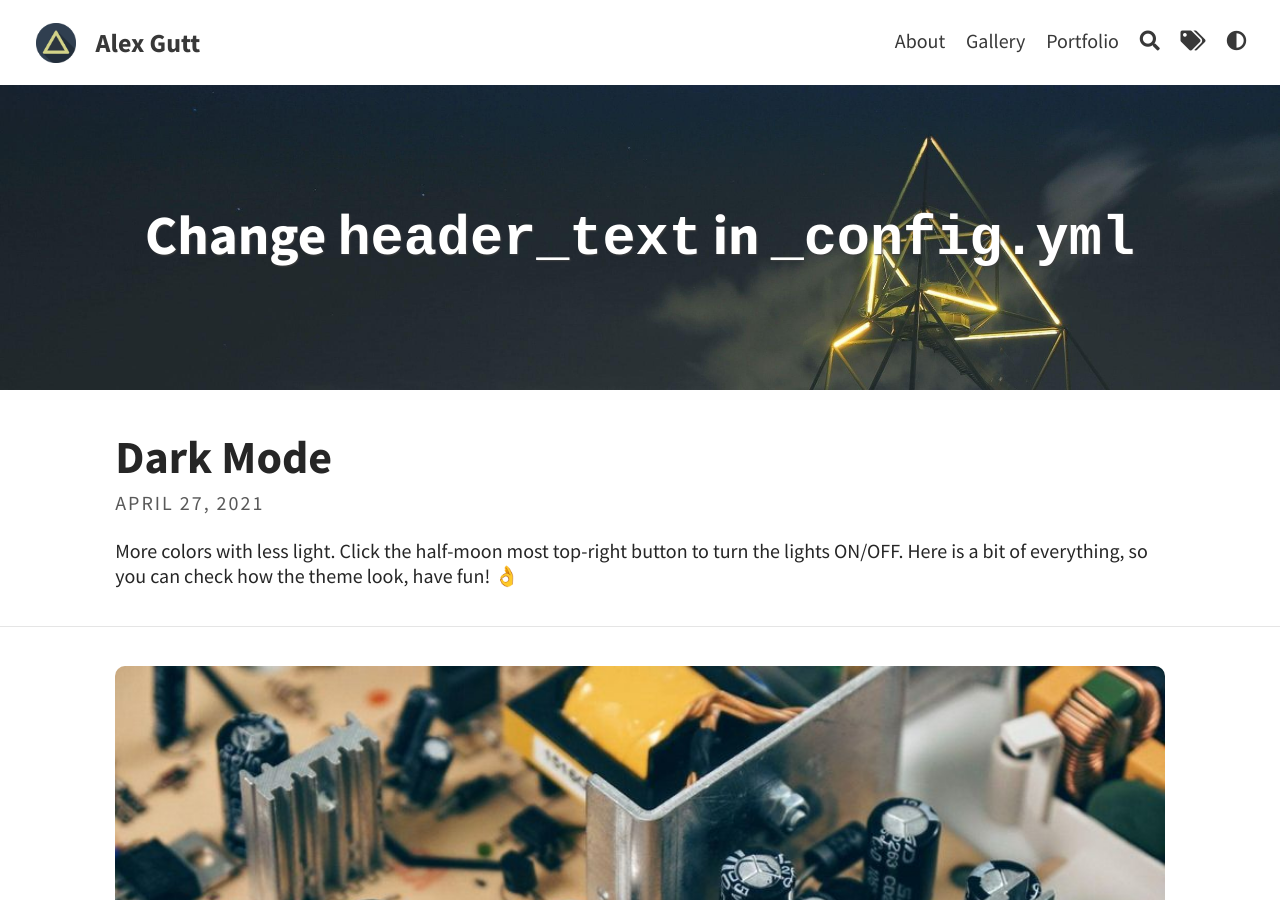
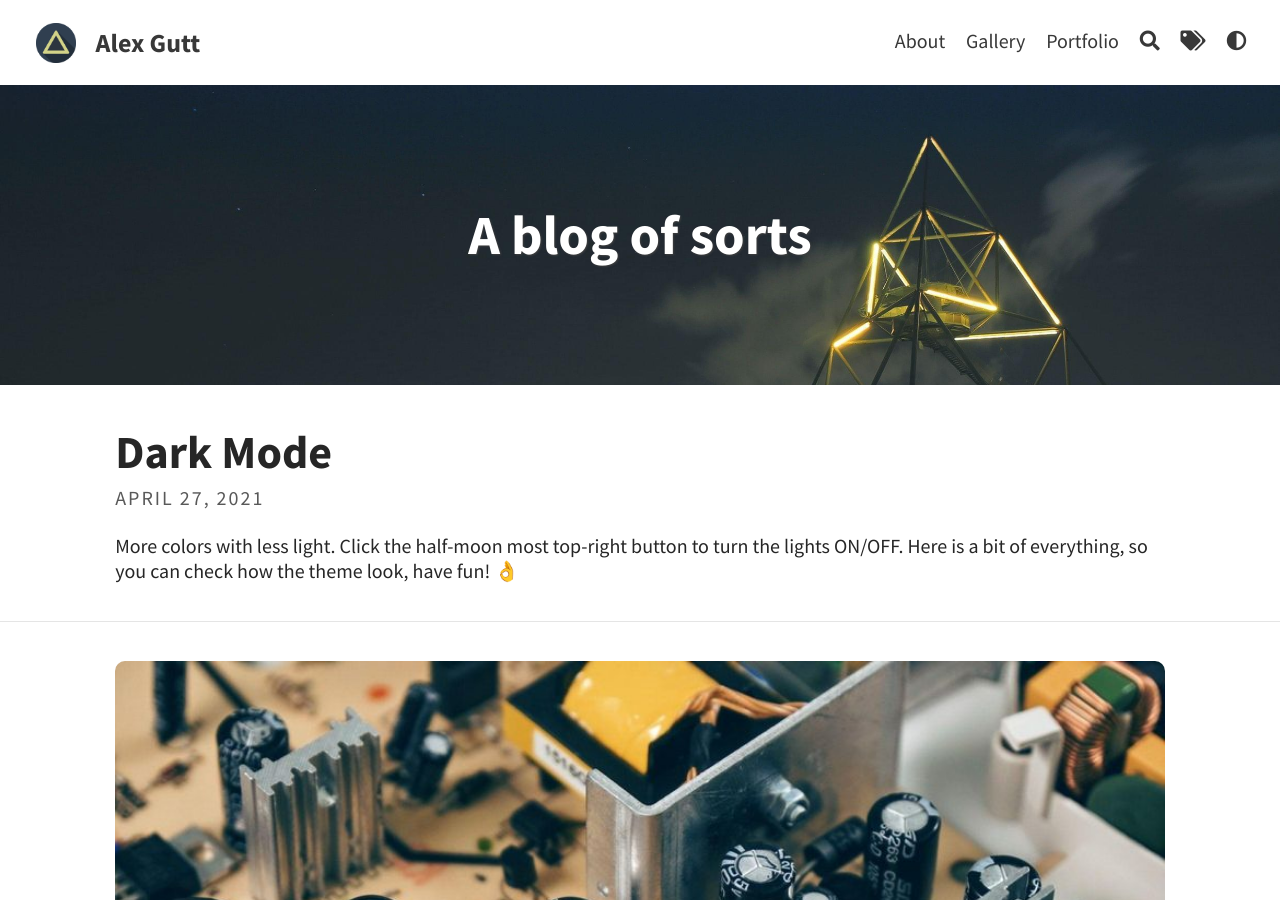
Before and after one commit to alex-gutt/alex-gutt.github.io, a Jekyll site: the page built from index.html, in a window 1280 px wide and 900 px high. Built offline with Jekyll 4.4.1, drawn with Linux system fonts in a browser that asks for light colours; the list of posts is cut into pages by our own code.

Commit message:
Update _config.yml

```diff
--- a/_config.yml
+++ b/_config.yml
@@ -9,7 +9,7 @@ avatar: assets/img/triangle.png                         # Empty for no avatar in
 favicon: assets/favicon.ico                             # Icon displayed in the tab
 
 # Header and footer text
-header_text: Change <code>header_text</code> in <code>_config.yml</code>  # Change Blog header text
+header_text: A blog of sorts  # Change Blog header text
 header_feature_image: assets/img/header/triangular.jpeg
 header_feature_image_responsive: true
 footer_text: >
```
